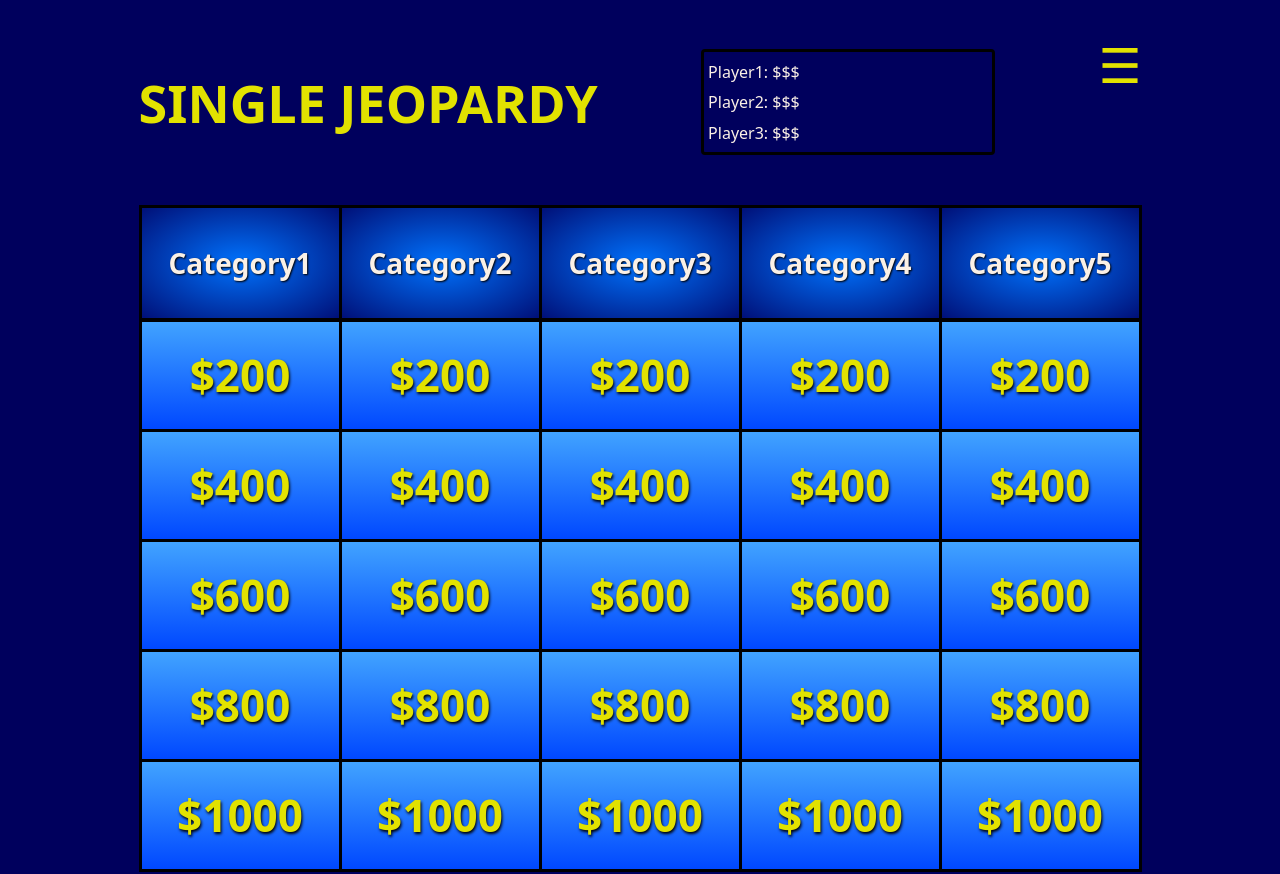
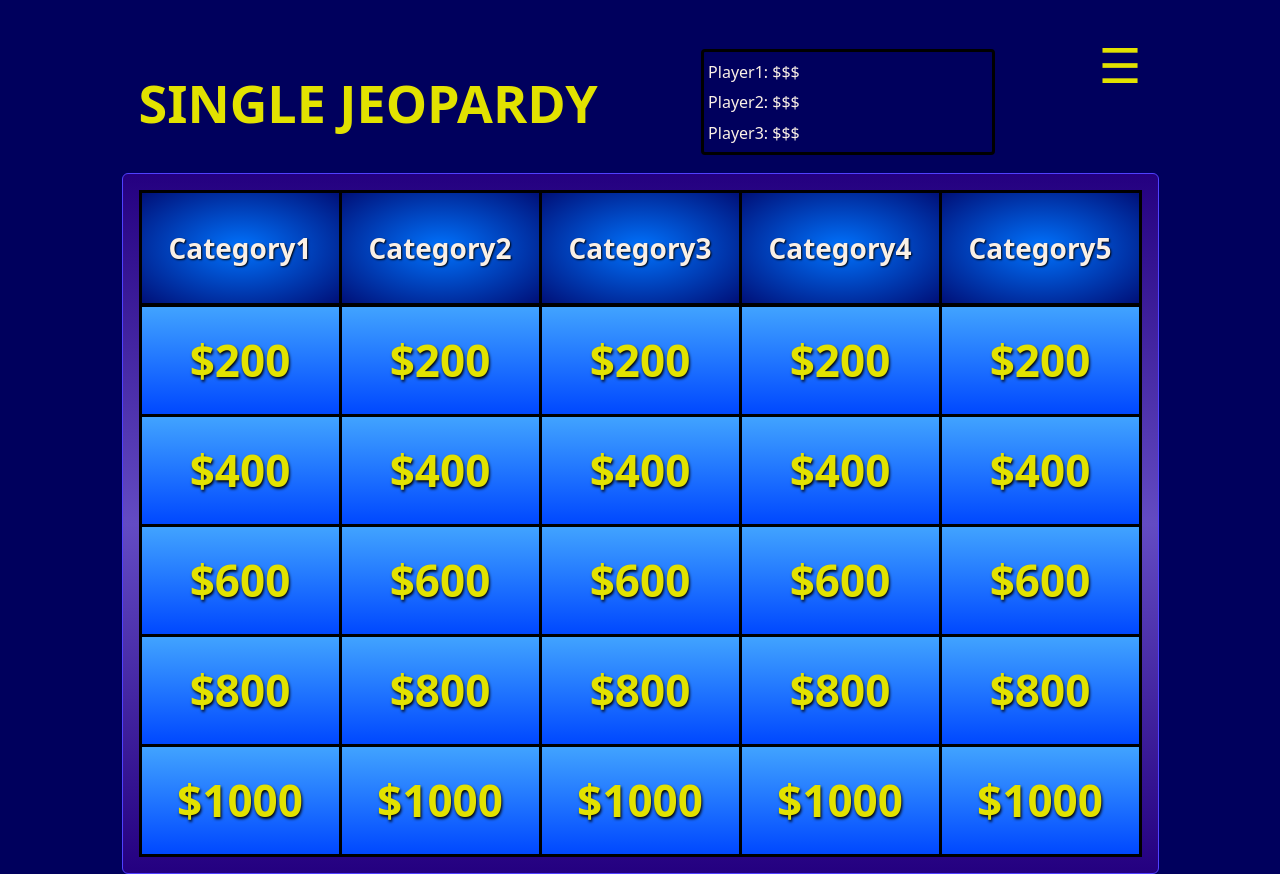
Before and after one commit to Ochoa-Projects/react-jeopardy, a Next.js app: page /gameboard in a window 1280 px wide. Built offline with nearby package versions, Linux system fonts and the light colour scheme.

Commit message:
add border to the gameboard

```diff
--- a/components/PageContainer/styles.module.css
+++ b/components/PageContainer/styles.module.css
@@ -2,6 +2,6 @@
   display: flex;
   flex-direction: column;
   align-items: center;
-  min-width: 1003px;
+  min-width: 1037px;
   height: 100vh;
 }
--- a/pages/gameboard/index.js
+++ b/pages/gameboard/index.js
@@ -25,6 +25,7 @@
           &#9776;
         </Link>
       </div>
+      <div className={styles.border}>
         <div className={styles.categoryRow}>
           {mockCategories.map((category) => (
             <div key={category} className={styles.categoryContainer}>
@@ -33,6 +34,7 @@
           ))}
         </div>
         <ValueBoard />
+      </div>
     </PageContainer>
   );
 }
--- a/pages/gameboard/styles.module.css
+++ b/pages/gameboard/styles.module.css
@@ -30,9 +30,16 @@
   text-decoration: none;
 }
 
+.border {
+  padding: 16px;
+  background: linear-gradient(#240080, #634bc3, #240080);
+  border: 1px solid rgb(80, 64, 255);
+  border-radius: 6px;
+}
+
 .categoryRow {
   display: flex;
-  margin: 32px 0 -2px;
+  margin: 0 0 -2px;
   border-top: 3px solid black;
   border-left: 3px solid black;
 }
```
Lines whose indentation alone changed are shown as unchanged.
